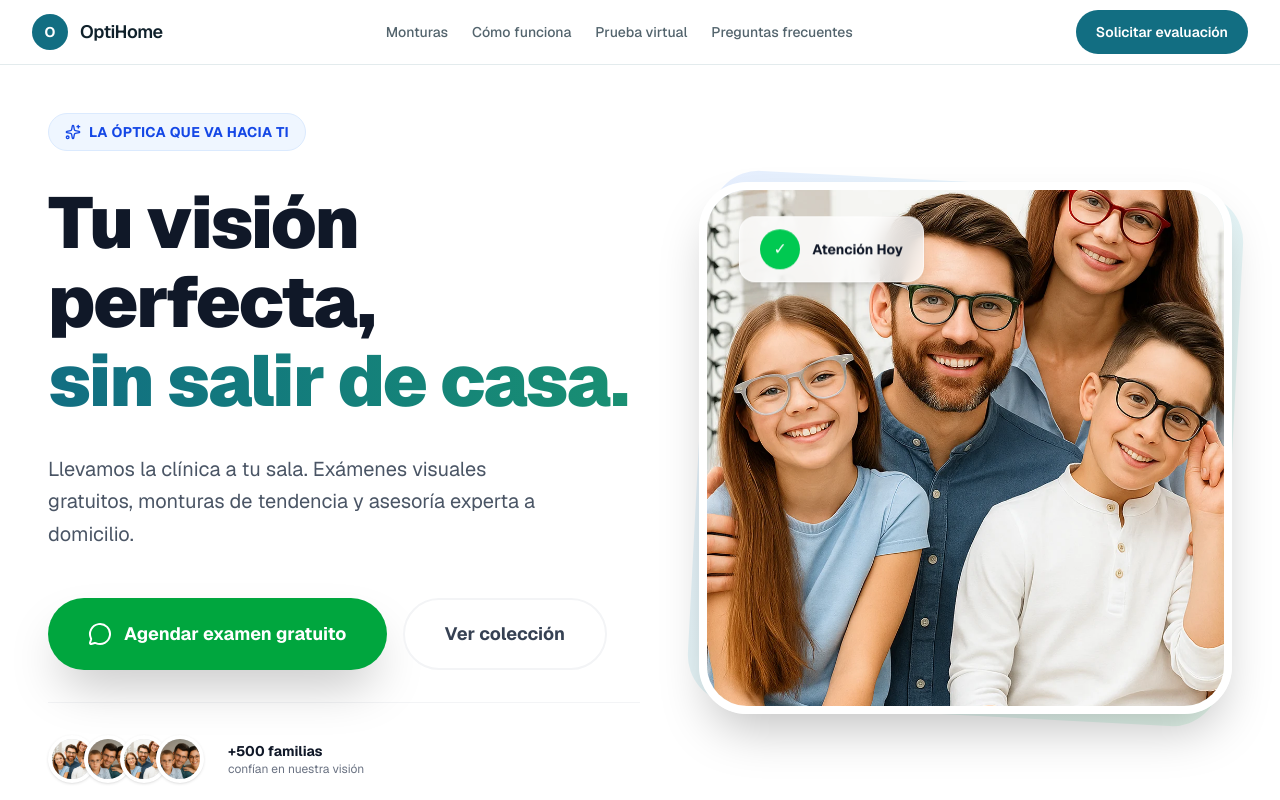
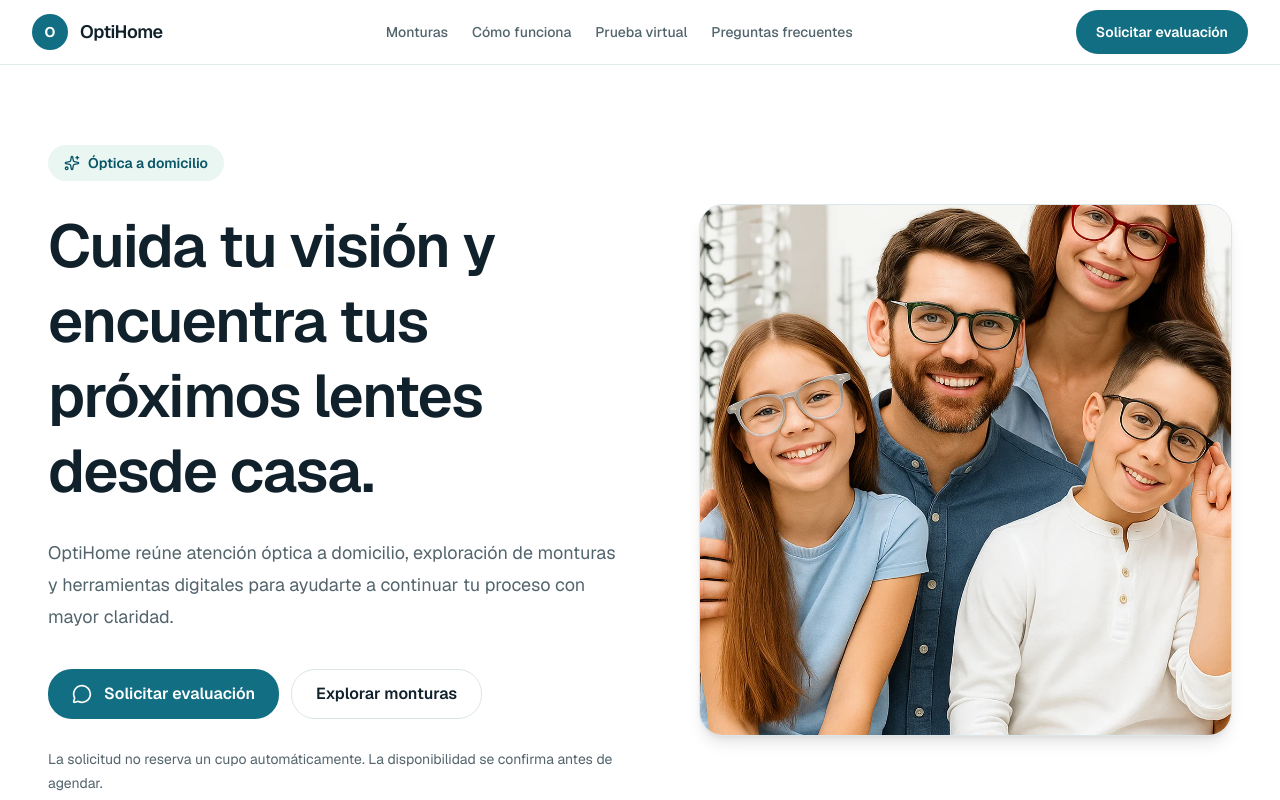
Before and after one commit to Em3rc0d/optiHome, a Next.js app: page / in a window 1280 px wide. Shown: the top 800 px of the page. Built offline with nearby package versions, Linux system fonts and the light colour scheme.

Commit message:
fix(build-001): remove unsupported hero claims and dead actions

```diff
--- a/src/app/components/landing/HeroSection.tsx
+++ b/src/app/components/landing/HeroSection.tsx
@@ -1,9 +1,12 @@
 "use client";
+
 import Image from "next/image";
-import { useState, useEffect } from "react";
-import { motion, AnimatePresence } from "framer-motion";
+import Link from "next/link";
+import { useEffect, useState } from "react";
+import { AnimatePresence, motion } from "framer-motion";
 import { MessageCircle, Sparkles } from "lucide-react";
 import ContactFormModal from "@/app/finalCTA/ContactFormModal";
+import { intentProps } from "@/lib/analytics-events";
 
 const images = [
   "/exam-home.png",
@@ -19,125 +22,97 @@ export const HeroSection = () => {
 
   useEffect(() => {
     if (openModal) return;
-    const interval = setInterval(() => {
-      setIndex((prev) => (prev + 1) % images.length);
+
+    const interval = window.setInterval(() => {
+      setIndex((previous) => (previous + 1) % images.length);
     }, 5000);
-    return () => clearInterval(interval);
+
+    return () => window.clearInterval(interval);
   }, [openModal]);
-
-  useEffect(() => {
-    if (typeof window !== "undefined") {
-      const preloadNext = new window.Image();
-      preloadNext.src = images[(index + 1) % images.length];
-    }
-  }, [index]);
 
   return (
     <>
-      <section className="relative min-h-[85vh] flex flex-col-reverse md:flex-row items-center justify-between gap-12 py-12 px-6 md:px-12 bg-white overflow-hidden">
-        {/* Decoración de fondo */}
-        <div className="absolute top-0 right-0 w-1/2 h-full bg-gradient-to-l from-blue-50/50 to-transparent -z-10"></div>
-        <div className="absolute -bottom-24 -left-24 w-96 h-96 bg-green-50 rounded-full blur-3xl opacity-50 -z-10"></div>
-
-        {/* Texto */}
+      <section className="relative overflow-hidden bg-white px-6 py-12 md:px-12 lg:py-20">
+        <div className="mx-auto flex w-full max-w-7xl flex-col-reverse items-center gap-12 md:flex-row md:justify-between">
           <motion.div
-          initial={{ opacity: 0, y: 30 }}
+            initial={{ opacity: 0, y: 20 }}
             animate={{ opacity: 1, y: 0 }}
-          transition={{ duration: 0.8 }}
-          className="w-full md:w-1/2 space-y-8"
+            transition={{ duration: 0.5 }}
+            className="w-full space-y-7 md:w-1/2"
           >
-          <div className="inline-flex items-center gap-2 px-4 py-2 rounded-full bg-blue-50 border border-blue-100 text-blue-700 text-sm font-bold tracking-wide uppercase">
-            <Sparkles className="w-4 h-4" />
-            La óptica que va hacia ti
+            <div className="inline-flex items-center gap-2 rounded-full bg-accent-soft px-4 py-2 text-sm font-semibold text-brand-strong">
+              <Sparkles className="size-4" aria-hidden="true" />
+              Óptica a domicilio
             </div>
 
-          <h1 className="text-4xl sm:text-5xl lg:text-7xl font-black text-gray-900 leading-[1.1]">
-            Tu visión perfecta, <br />
-            <span className="text-gradient">sin salir de casa.</span>
+            <h1 className="max-w-3xl text-4xl font-semibold leading-tight text-ink sm:text-5xl lg:text-6xl">
+              Cuida tu visión y encuentra tus próximos lentes desde casa.
             </h1>
 
-          <p className="text-xl text-gray-600 max-w-lg leading-relaxed">
-            Llevamos la clínica a tu sala. Exámenes visuales gratuitos,
-            monturas de tendencia y asesoría experta a domicilio.
+            <p className="max-w-xl text-lg leading-8 text-ink-muted">
+              OptiHome reúne atención óptica a domicilio, exploración de monturas y herramientas digitales
+              para ayudarte a continuar tu proceso con mayor claridad.
             </p>
 
-          <div className="flex flex-col sm:flex-row gap-4 pt-4">
+            <div className="flex flex-col gap-3 pt-2 sm:flex-row">
               <button
+                type="button"
                 onClick={() => setOpenModal(true)}
-              className="flex items-center justify-center gap-3 bg-green-600 hover:bg-green-700 text-white font-bold py-5 px-10 rounded-full shadow-2xl hover:shadow-green-200 transition-all duration-300 transform hover:-translate-y-1 active:scale-95 text-lg"
+                {...intentProps("cta_hero_request_evaluation")}
+                className="inline-flex min-h-12 items-center justify-center gap-3 rounded-xl bg-brand px-6 py-3 font-semibold text-white transition-colors hover:bg-brand-strong focus-visible:outline-none focus-visible:ring-2 focus-visible:ring-focus focus-visible:ring-offset-2"
               >
-              <MessageCircle className="w-6 h-6" />
-              Agendar examen gratuito
+                <MessageCircle className="size-5" aria-hidden="true" />
+                Solicitar evaluación
               </button>
-            <button className="flex items-center justify-center gap-3 bg-white border-2 border-gray-100 hover:border-blue-600 hover:text-blue-600 text-gray-700 font-bold py-5 px-10 rounded-full transition-all duration-300 text-lg">
-              Ver colección
-            </button>
+
+              <Link
+                href="/#productos"
+                {...intentProps("cta_hero_explore_frames")}
+                className="inline-flex min-h-12 items-center justify-center rounded-xl border border-border bg-white px-6 py-3 font-semibold text-ink transition-colors hover:border-brand hover:text-brand focus-visible:outline-none focus-visible:ring-2 focus-visible:ring-focus focus-visible:ring-offset-2"
+              >
+                Explorar monturas
+              </Link>
             </div>
 
-          <div className="flex items-center gap-6 pt-8 border-t border-gray-100">
-            <div className="flex -space-x-3">
-              {[1, 2, 3, 4].map((i) => (
-                <div key={i} className="w-12 h-12 rounded-full border-4 border-white bg-gray-200 overflow-hidden shadow-sm">
-                  <Image src={`/family${i === 3 ? 1 : i === 4 ? 2 : i}.webp`} alt="User" width={48} height={48} className="object-cover" />
-                </div>
-              ))}
-            </div>
-            <div>
-              <p className="text-sm font-bold text-gray-900">+500 familias</p>
-              <p className="text-xs text-gray-500">confían en nuestra visión</p>
-            </div>
-          </div>
+            <p className="max-w-xl text-sm leading-6 text-ink-muted">
+              La solicitud no reserva un cupo automáticamente. La disponibilidad se confirma antes de agendar.
+            </p>
           </motion.div>
 
-        {/* Imagen con composición visual */}
           <motion.div
-          initial={{ opacity: 0, scale: 0.8 }}
+            initial={{ opacity: 0, scale: 0.97 }}
             animate={{ opacity: 1, scale: 1 }}
-          transition={{ duration: 0.8 }}
-          className="relative w-full md:w-[45%] aspect-square"
+            transition={{ duration: 0.5 }}
+            className="relative aspect-square w-full max-w-xl md:w-[45%]"
           >
-          <div className="absolute inset-0 bg-gradient-to-br from-blue-600 to-green-500 rounded-[3rem] rotate-3 opacity-10"></div>
-
-          <div className="relative w-full h-full rounded-[3rem] overflow-hidden shadow-2xl border-8 border-white group">
+            <div className="absolute inset-3 rounded-[1.5rem] bg-accent-soft" aria-hidden="true" />
+            <div className="relative h-full w-full overflow-hidden rounded-[1.5rem] border border-border bg-surface shadow-lg">
               <AnimatePresence mode="wait">
                 <motion.div
                   key={images[index]}
-                initial={{ opacity: 0, x: 20 }}
-                animate={{ opacity: 1, x: 0 }}
-                exit={{ opacity: 0, x: -20 }}
-                transition={{ duration: 0.8 }}
+                  initial={{ opacity: 0 }}
+                  animate={{ opacity: 1 }}
+                  exit={{ opacity: 0 }}
+                  transition={{ duration: 0.35 }}
                   className="absolute inset-0"
                 >
                   <Image
                     src={images[index]}
-                  alt="Servicio Óptico"
+                    alt="Experiencia óptica y selección de monturas en casa"
                     fill
-                  className="object-cover transition-transform duration-[5s] group-hover:scale-110"
-                  priority
+                    className="object-cover"
+                    priority={index === 0}
+                    sizes="(min-width: 768px) 45vw, 100vw"
                   />
                 </motion.div>
               </AnimatePresence>
-
-            {/* Floatings */}
-            <motion.div
-              animate={{ y: [0, -10, 0] }}
-              transition={{ duration: 4, repeat: Infinity, ease: "easeInOut" }}
-              className="absolute top-8 left-8 glass px-5 py-3 rounded-2xl flex items-center gap-3"
-            >
-              <div className="w-10 h-10 rounded-full bg-green-500 flex items-center justify-center text-white">
-                ✓
             </div>
-              <p className="text-sm font-bold text-gray-900">Atención Hoy</p>
           </motion.div>
         </div>
-        </motion.div>
       </section>
 
       {openModal && (
-        <ContactFormModal
-          isOpen={openModal}
-          onClose={() => setOpenModal(false)}
-        />
+        <ContactFormModal isOpen={openModal} onClose={() => setOpenModal(false)} />
       )}
     </>
   );
```
Lines whose indentation alone changed are shown as unchanged.
